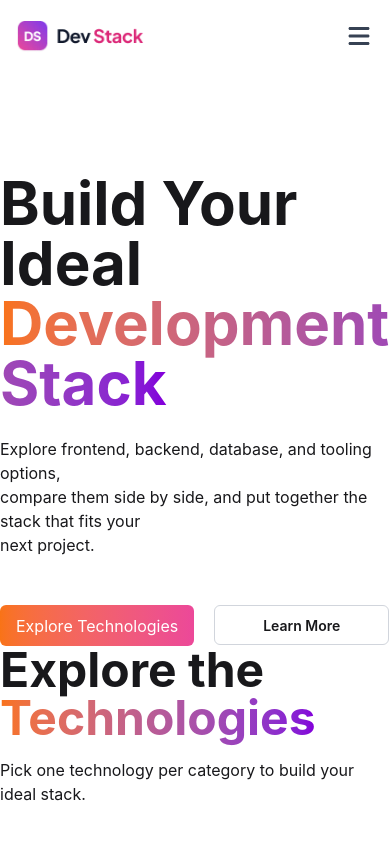
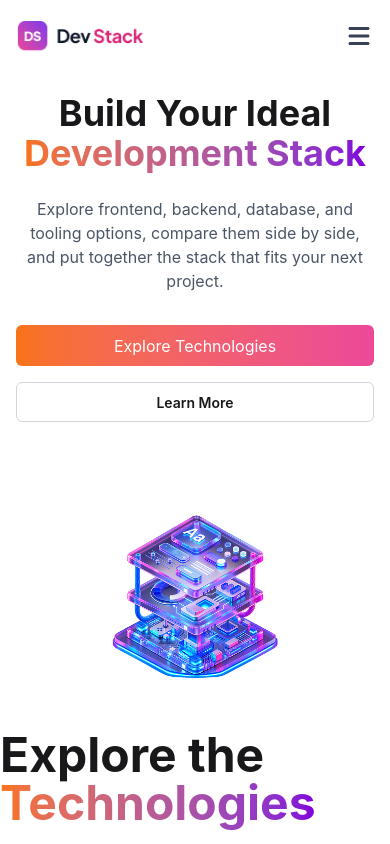
Before and after one commit to masumdev6669/Assignment-5, a React (Vite) app: page / in a window 390 px wide. Shown: the top 844 px of the page. Built offline with nearby package versions, Linux system fonts and the light colour scheme.

Commit message:
Responsive Hero section

```diff
--- a/src/components/Hero.tsx
+++ b/src/components/Hero.tsx
@@ -2,29 +2,36 @@ import Logo from "../assets/banner-stack.png"
 
 const Hero = () => {
     return (
+         <div className="mt-10 md:mt-30 container mx-auto px-4 flex flex-col md:flex-row justify-between items-center gap-10">
+            <div className="w-full md:w-1/2 mx-auto text-center md:text-left space-y-6">
 
-         <div className="mt-30 container mx-auto flex justify-between">
-            <div className=" mx-0 my-auto space-y-6">
+                <h1 className="text-4xl md:text-6xl font-bold">
+                    Build Your Ideal <br />
+                    <span className="bg-linear-to-l from-purple-700 to-[#F97316] bg-clip-text text-transparent">
+                        Development Stack
+                    </span>
+                </h1>
 
-                     <h1 className="text-6xl font-bold items-center ">Build Your Ideal <br /> <span className= " bg-linear-to-l from-purple-700 to-[#F97316] rple-700 bg-clip-text text-transparent ">Development Stack</span></h1>
+                <p className="text-gray-600">
+                    Explore frontend, backend, database, and tooling options, compare them side by side, and put together the stack that fits your next project.
+                </p>
 
-            <p>Explore frontend, backend, database, and tooling options, <br/> compare them side by side, and put together the stack that fits your <br/> next project.
+                <div className="mt-8 flex flex-col sm:flex-row justify-center md:justify-start gap-4">
+                    <button className="px-4 py-[8.5px] text-white rounded-md bg-linear-to-r from-[#F97316] to-[#EC4899]">
+                        Explore Technologies
+                    </button>
 
-            </p>
-            <div className="mt-12">
-                 <button className="px-4 py-[8.5px] text-white rounded-md bg-linear-to-r from-[#F97316] to-[#EC4899]">Explore Technologies</button>
-
-                  <button className="btn btn-outline ml-5 -mt-1 border-gray-300 px-12 rounded-md py-4">Learn More</button>
-
+                    <button className="btn btn-outline border-gray-300 px-12 rounded-md py-4">
+                        Learn More
+                    </button>
+                </div>
 
             </div>
 
+            <div className="w-full md:w-1/2 flex justify-center">
+                <img src={Logo} alt="Development Stack" className="w-3/4 md:w-full max-w-md object-contain" />
             </div>
-
-            <img src={Logo} alt="" />
          </div>
-
-
     );
 };
 
```
